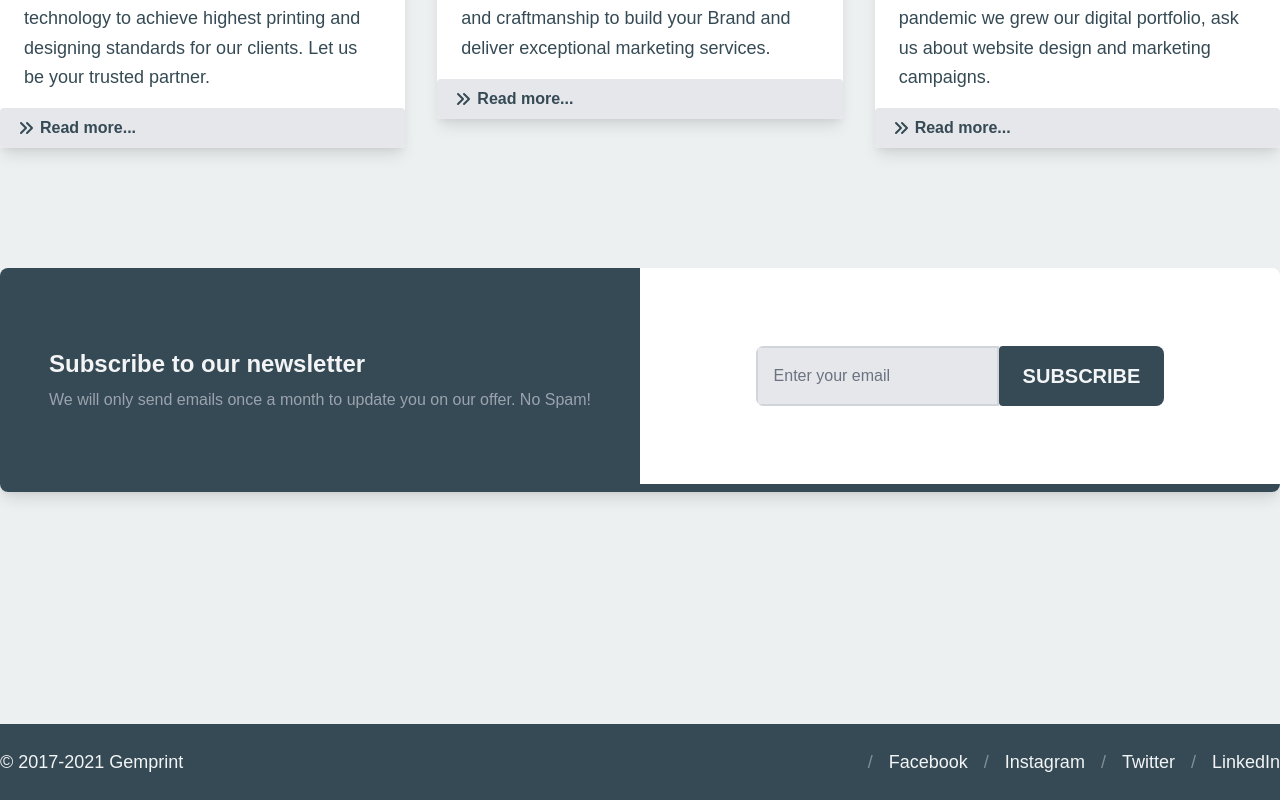
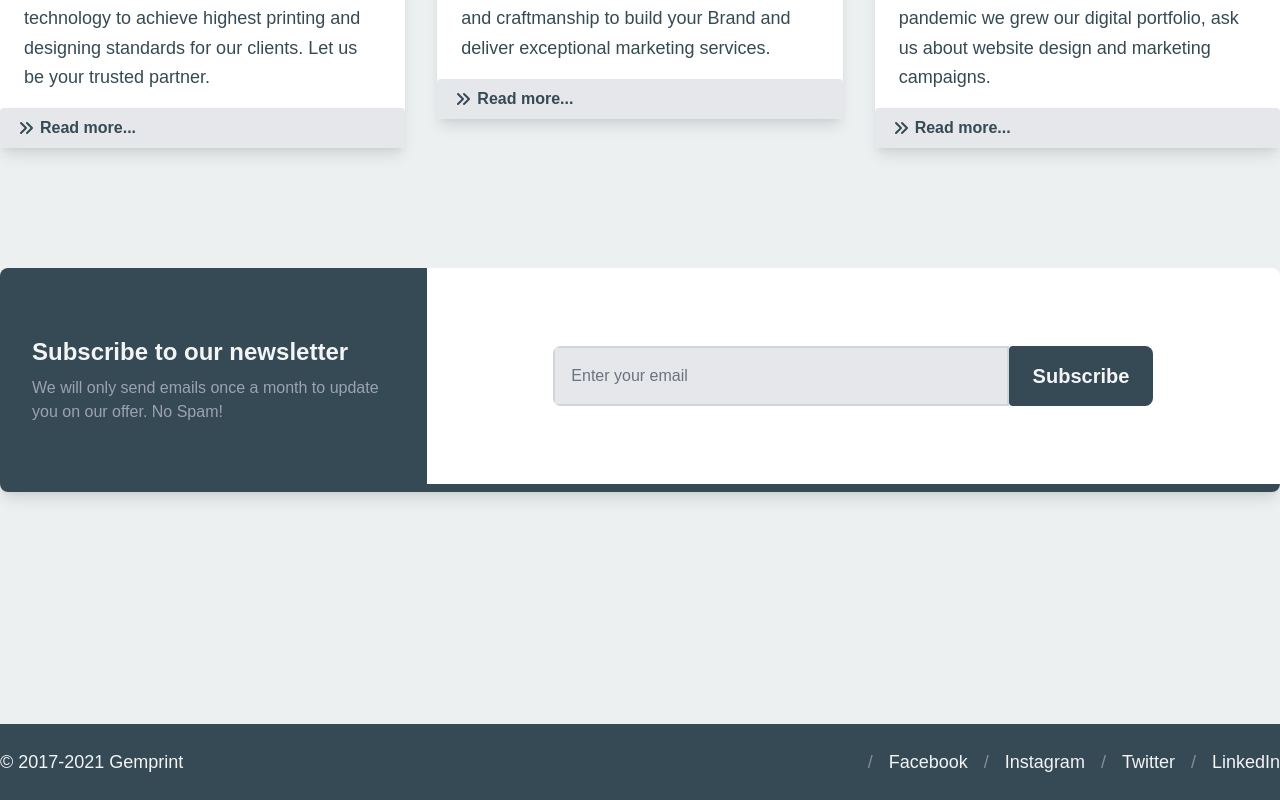
Before and after one commit to propbono/gemprint.ca, a Next.js app: page / in a window 1280 px wide. Shown: the part 1944-2744 px from the top of the page. Built offline with nearby package versions, Linux system fonts and the light colour scheme.

Commit message:
Add animations and fix size of email input

```diff
--- a/components/Subscribe.js
+++ b/components/Subscribe.js
@@ -24,8 +24,8 @@ export const Subscribe = () => {
   return (
     <section className="relative lg:top-[-12rem]">
       <div className="container">
-        <div className="flex flex-col my-10 overflow-hidden bg-white rounded-lg shadow-lg lg:h-56 lg:flex-row">
-          <div className="items-center justify-center lg:flex lg:w-1/2 lg:bg-secondary">
+        <div className="flex flex-col my-10 overflow-hidden transition duration-500 ease-in-out bg-white rounded-lg shadow-lg lg:h-56 lg:flex-row group lg:hover:scale-105">
+          <div className="items-center justify-center lg:flex lg:w-1/3 lg:bg-secondary">
             <div className="px-8 py-6 lg:py-0">
               <h2 className="text-2xl font-bold text-secondary lg:text-gray-100">
                 Subscribe to our newsletter
@@ -36,8 +36,8 @@ export const Subscribe = () => {
               </p>
             </div>
           </div>
-          <div className="flex flex-col items-center justify-center pb-6 lg:py-0 lg:w-1/2 lg:border-b-8 border-secondary">
-            <div className="flex items-center justify-center">
+          <div className="flex flex-col items-center justify-center w-full pb-6 transition duration-1000 ease-in-out lg:py-0 lg:w-2/3 lg:border-b-8 border-secondary lg:group-hover:border-primary">
+            <div className="w-[600px]">
               <form
                 onSubmit={subscribe}
                 className="flex flex-col overflow-hidden rounded-lg sm:flex-row"
@@ -47,11 +47,11 @@ export const Subscribe = () => {
                   type="email"
                   placeholder="Enter your email"
                   id="email-newsletter"
-                  className="flex flex-1 max-w-4xl px-4 py-3 text-gray-800 placeholder-gray-500 bg-gray-200 border-2 border-gray-300 outline-none focus:bg-gray-100"
+                  className="flex flex-1 max-w-6xl px-4 py-3 text-gray-800 placeholder-gray-500 bg-gray-200 border-2 border-gray-300 outline-none focus:bg-gray-100"
                 />
                 <button
                   type="submit"
-                  className="flex-none uppercase btn btn-secondary"
+                  className="flex-none btn btn-secondary"
                 >
                   Subscribe
                 </button>
```
